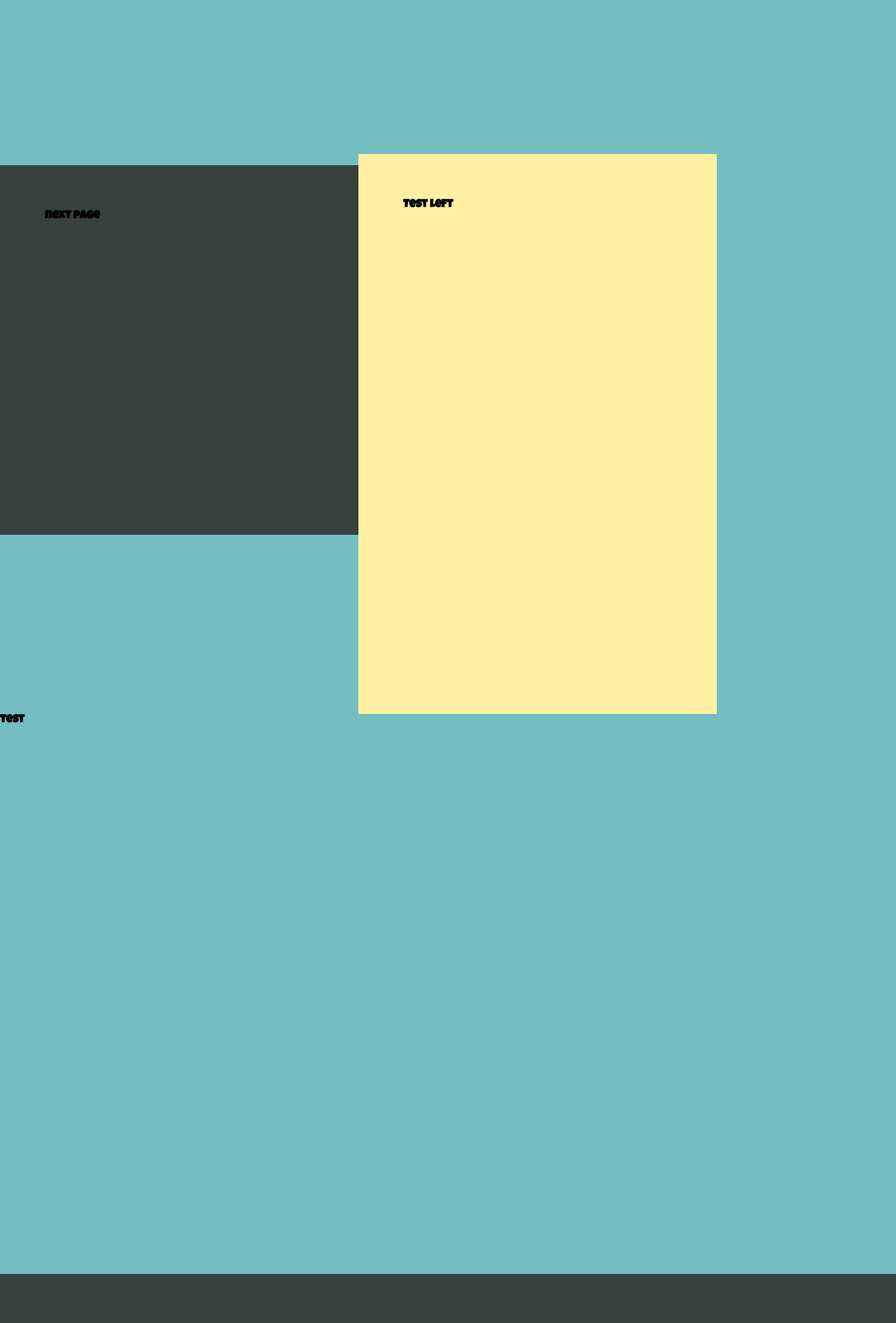
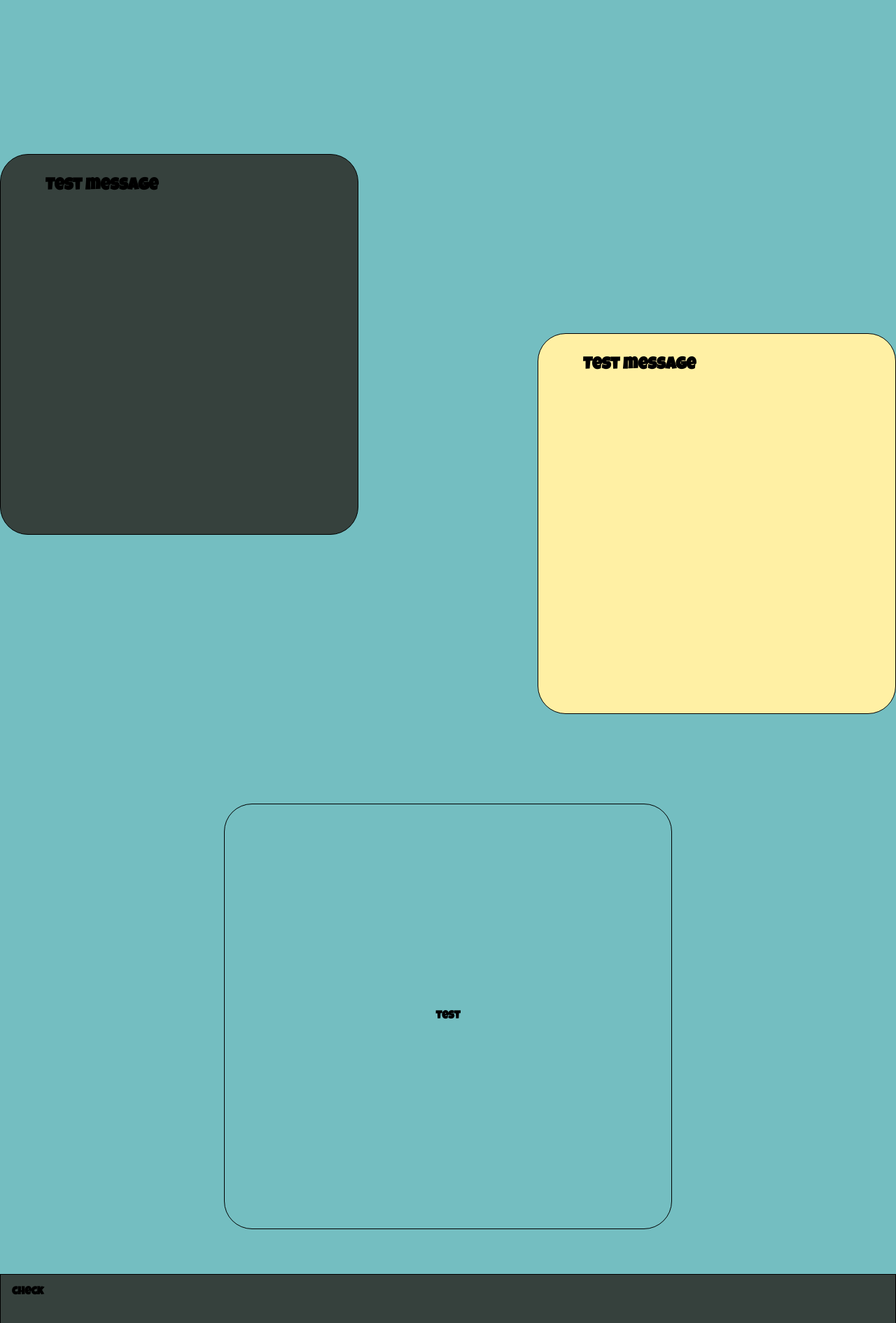
Before and after one commit to J-M0101/LinkMe, a PHP site: page / in a window 1280 px wide. Shown: the part 580-2470 px from the top of the page at 70% size. Run offline with PHP 8.4, Linux system fonts and the light colour scheme.

Commit message:
finished skeleton of index page and got sign in working

```diff
--- a/Styles.css
+++ b/Styles.css
@@ -94,11 +94,24 @@ align-self: center;
 
 .greybackground{
     background-color: #36413D;
+    border: 1px solid #000000;
+    border-radius: 40px;
+
 
 }
 
 
 .yellowbackground{
     background-color: #FFF0A4;
+    border: 1px solid #000000;
+    border-radius: 40px;
+}
 
+.footer{
+     background-color: #36413D;
+    border: 1px solid #000000;
 }
+
+.round{
+    border-radius: 40px;
+}
--- a/index.php
+++ b/index.php
@@ -1,13 +1,57 @@
 <?php
     session_start();
 
-    // if($_SERVER['REQUEST_METHOD'] === 'POST'){
-    //     if(isset($_POST[""]))
-    // }
+    if ($_SERVER['REQUEST_METHOD'] === 'POST') {
+      if (isset($_POST["email"]) && isset($_POST["password"]))
+      {
+        $email = $_POST["email"];
+        $password = $_POST["password"];
+
+        // Create connection
+        $conn = mysqli_connect("localhost", "root", "", "linkme");
+
+        if (!$conn) {
+            die("Connection failed: " . mysqli_connect_error());
+        }
+
+        $sql = "SELECT password from user WHERE email = '$email'";
+        try{
+            $results = mysqli_query($conn, $sql);
+
+            if ($results) {
+              $row = mysqli_fetch_assoc($results);
+
+              if ( $row["password"] === $password )
+              {
+                  $_SESSION['logged_in'] = true;
+                  $_SESSION['email'] = $_POST["email"];
+                  // TODO: cache username so you don't have to make hella subquries
+                  // $_SESSION['username'] = $row['username'];
+                  // echo "Successful login";
+                  header("Location: homepage.php");
+              }
+              else
+              {
+                  $error_message = 'Incorrect Password';
+              }
+            }
+          else {
+              $error_message = "Failed Login";
+          }
+        }
+        catch (Exception $e) {
+            $error_message = "Failed query of creditCardNumber and pin";
+        }
+      }
+      else
+      {
+          $error_message = "Missing input";
+      }
+    }
 ?>
 <html>
   <head>
-  <title>Index.html</title>
+  <title>Home Page</title>
   <?php
     include "head.php";
 ?>
@@ -21,7 +65,7 @@
           <p class ="tagLine ma1">Linking Company and Creator</p>
         </div>
         <div class="flex"> <!--display box that holds the email password and submit button-->
-          <form action="profile.php" method="post" class="ml3 mr5 pt3 w-100">
+          <form action="index.php" method="post" class="ml3 mr5 pt3 w-100">
             <div class="flex items-center button mw9 pv2 ph3"><!--display box holds email input-->
                 <label class="sizeOf" for="email"> Email:</label>
                 <input class="w-100" type="text" name="email">
@@ -49,22 +93,24 @@
         </div>
       </div>
     </div>
-    <div class="page">
-      <div class="greybackground flex mt3 mb7 w-40 round">
-          <p class = "ml5 mt5">next page</p>
+    <div class="page justify-around">
+      <div class="greybackground flex w-50 pa5 mr6 mb7 grow dib f3-ns no-underline black pv2 db bg-animate hover-bg-yellow">
+          <p class = "w-100">Test message</p>
       </div>
-      <div class="yellowbackground flex w-40 round">
-          <p class = "ml5 mt5">Test left</p>
+      <div class="yellowbackground flex w-50 pa5 ml6 mt7 grow dib f3-ns no-underline black pv2 db bg-animate hover-bg-yellow">
+          <p class = "w-100">Test message</p>
       </div>
     </div>
-    <div class="page">
-      <div class="w-100">
-        test
+    <div class="page w-100 justify-center pt6">
+      <div class="flex ba align-center items-center justify-center w-50 mb5 round">
+          test
       </div>
     </div>
 
-    <footer class ="w-100 pt7 greybackground">
-      check
+    <footer class ="w-100 footer">
+      <div class ="pa3 pb7">
+        check
+      </div>
     </footer>
   </body>
 </html>
```
Also changed, not shown: homepage.php (added, +19 -0 lines).
